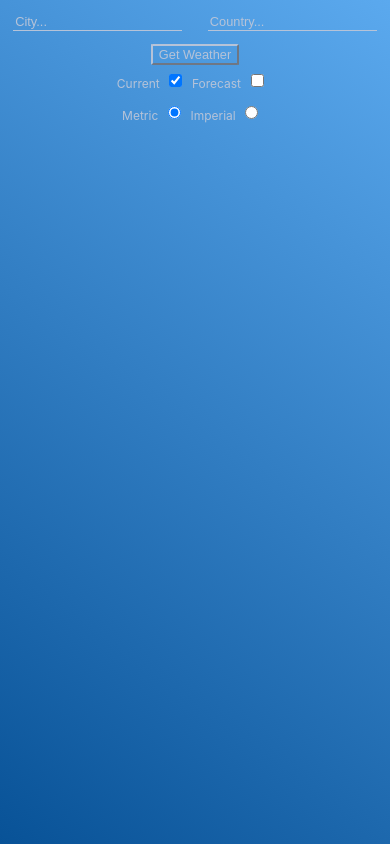
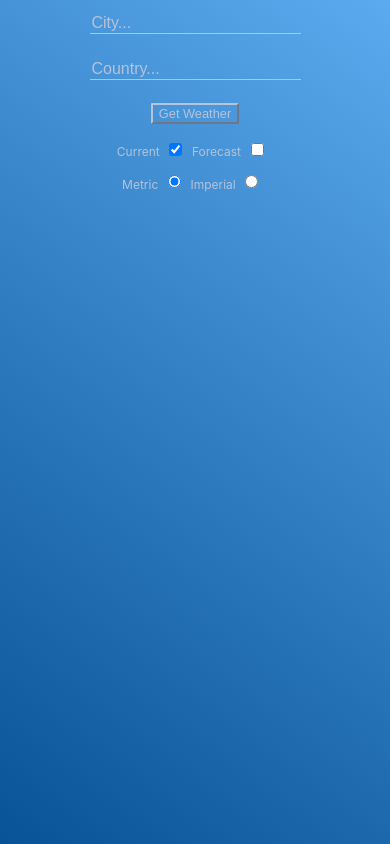
Before and after one commit to towerbrother/weather-app, a React (Create React App) app: page / in a window 390 px wide. Built offline with nearby package versions, Linux system fonts and the light colour scheme.

Commit message:
improved CSS code mostly for mobile rendering

```diff
--- a/src/components/Form/Form.css
+++ b/src/components/Form/Form.css
@@ -25,6 +25,8 @@
     font-size: 1.2rem;
     display: block;
     margin: 0 auto;
+    margin-top: 0.6rem;
+    margin-bottom: 0.6rem;
   }
 
   #city,
@@ -40,11 +42,13 @@
     font-size: 0.8rem;
     display: block;
     margin: 0 auto;
+    margin-top: 0.6rem;
+    margin-bottom: 0.6rem;
   }
 
   #city,
   #country {
-    font-size: 0.8rem;
+    font-size: 1rem;
     border-bottom: 1px solid #b6c3d8;
     margin: 0.8rem;
   }
--- a/src/components/Input/Input.css
+++ b/src/components/Input/Input.css
@@ -9,7 +9,7 @@ label {
   font-size: 24px;
 }
 
-@media (max-width: 600px) {
+@media (max-width: 960px) {
   input[type="checkbox"],
   input[type="radio"] {
     margin: 0.8rem;
--- a/src/components/WeatherCards/CityNameDisplay.css
+++ /dev/null
@@ -1,14 +0,0 @@
-h1,
-h2,
-h3,
-h4,
-h5,
-h6,
-p {
-  margin: 0;
-}
-
-h1 {
-  color: #b6c3d8;
-  margin-top: 1.2rem;
-}
--- a/src/components/WeatherCards/CityNameDisplay.jsx
+++ b/src/components/WeatherCards/CityNameDisplay.jsx
@@ -1,5 +1,4 @@
 import React from "react";
-import "./CityNameDisplay.css";
 
 const CityNameDisplay = props => {
   const { dataCurrent, dataForecast } = props;
--- a/src/components/WeatherCards/CurrentDisplay.css
+++ b/src/components/WeatherCards/CurrentDisplay.css
@@ -6,6 +6,11 @@ h5,
 h6,
 p {
   margin: 0;
+}
+
+.current-title {
+  color: #b6c3d8;
+  margin-top: 0.5rem;
 }
 
 .current-weather {
--- a/src/components/WeatherCards/ForecastDisplay.css
+++ b/src/components/WeatherCards/ForecastDisplay.css
@@ -13,7 +13,9 @@ p {
 }
 
 .forecast-title {
-  margin-bottom: 1.2rem;
+  color: #b6c3d8;
+  margin-top: 0.5rem;
+  margin-bottom: 0.5rem;
 }
 
 .forecast-date {
@@ -37,7 +39,7 @@ p {
   box-shadow: 5px 5px 5px #b6c3d8;
 }
 
-@media (max-width: 600px) {
+@media (max-width: 960px) {
   #icon {
     max-width: 70%;
     max-height: auto;
```
